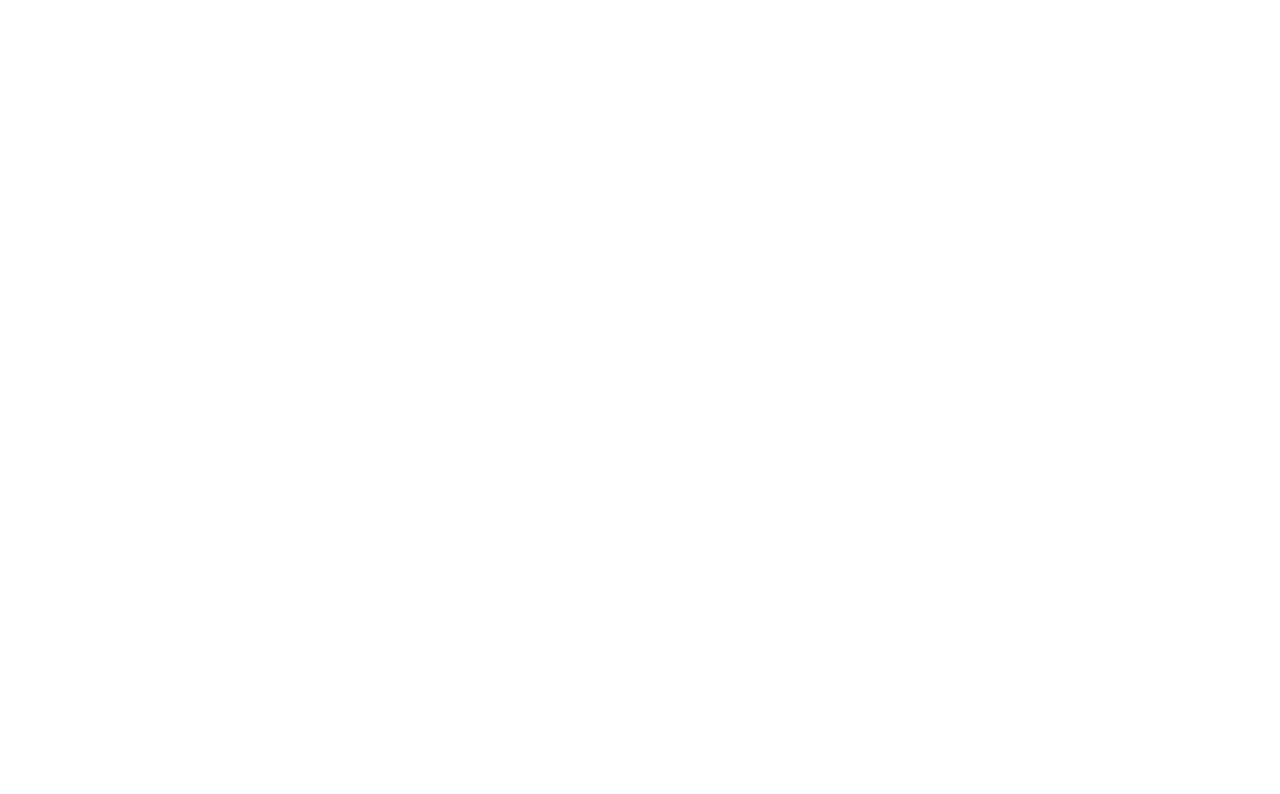
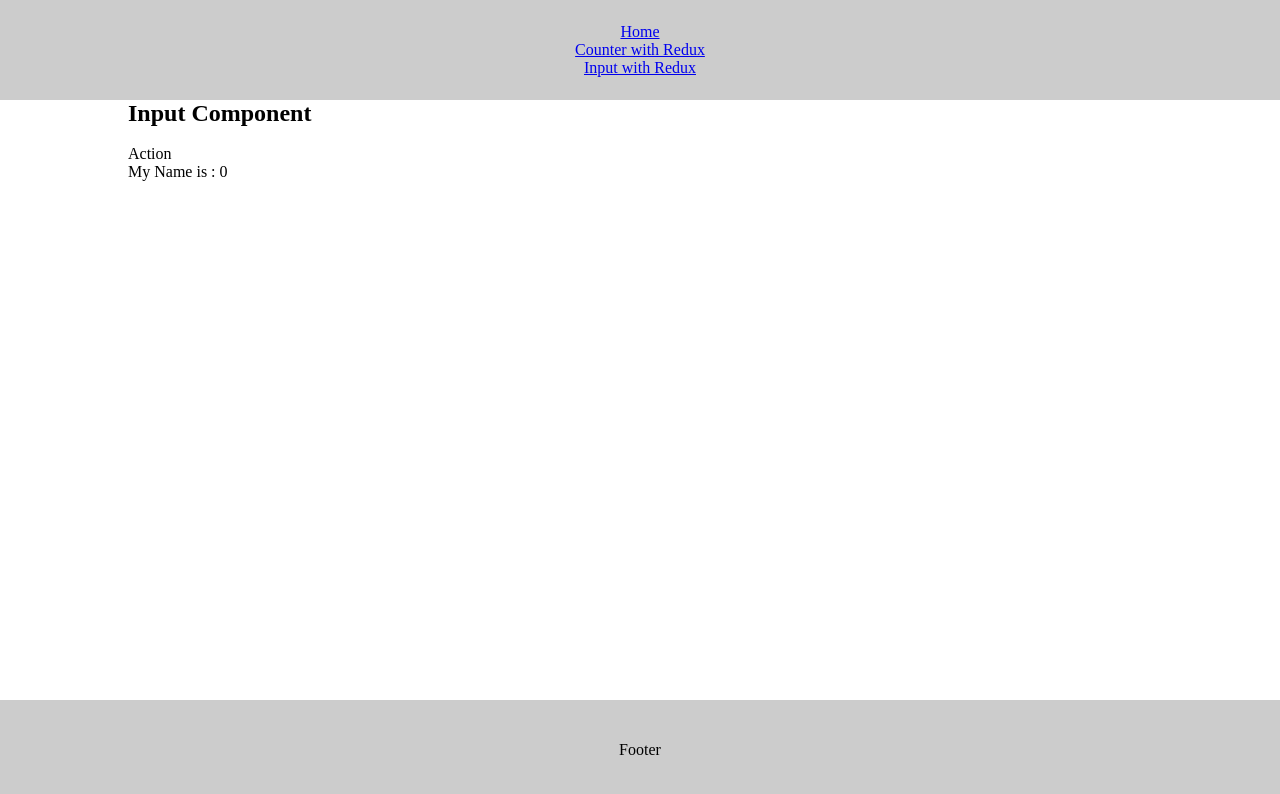
Before and after one commit to sathishvisar/react-redux-example, a React (Create React App) app: page /input in a window 1280 px wide. Shown: the top 794 px of the page. Built offline with nearby package versions, Linux system fonts and the light colour scheme.

Commit message:
input with redux is done.

```diff
--- a/src/App.js
+++ b/src/App.js
@@ -9,6 +9,7 @@ import Home from './views/Home'
 
 // Componets
 import CounterContainer from './components/counter/CounterContainer'
+import InputContainer from './components/input/InputContainer'
 
 // Containers
 import GeneralContainer from './layout/GeneralContainer'
@@ -37,6 +38,7 @@ class App extends React.Component{
                         <Switch history={customHistory}>
                             <Route path="/" exact={true} render={defaultLayout(Home)} />
                             <Route path="/counter" render={defaultLayout(CounterContainer)} />
+                            <Route path="/input" render={defaultLayout(InputContainer)} />
                         </Switch>
                     </BrowserRouter>
                 </Provider>
--- a/src/Layout/general/Header.js
+++ b/src/Layout/general/Header.js
@@ -8,6 +8,7 @@ class Header extends React.Component{
                 <ul>
                     <li><Link to="/">Home</Link></li>
                     <li><Link to="/counter">Counter with Redux</Link></li>
+                    <li><Link to="/input">Input with Redux</Link></li>
                 </ul>
             </header>
         )
--- /dev/null
+++ b/src/components/input/Input.js
@@ -0,0 +1,42 @@
+import React from 'react';
+import PropTypes from 'prop-types';
+import './Input.scss';
+
+
+class Input extends React.Component{
+
+    constructor(){
+        super()
+        this.handleClick = this.handleClick.bind(this);
+    }
+
+    handleClick(event){
+
+    }
+
+    render(){
+
+        return(
+            <React.Fragment>
+                <h2>Input Component</h2>
+                <br/>
+                <div className={"inputSection"}>
+                    {/* <input type="text" onChange={this.props.input()} /> */}
+                    <span onClick={() => this.props.input()}> Action </span>
+                </div>
+                <span>My Name is : { this.props.typing } </span>
+            </React.Fragment>
+        )
+    }
+
+}
+
+
+Input.propTypes = {
+    config: PropTypes.shape({
+      theme: PropTypes.string,
+    }),
+    input: PropTypes.func
+};
+
+export default Input;
--- /dev/null
+++ b/src/components/input/Input.scss
@@ -0,0 +1,5 @@
+input[type="text"] {
+    border: 1px solid #cccccc;
+    padding: 10px;
+    border-radius: 4px;
+}
--- /dev/null
+++ b/src/components/input/InputContainer.js
@@ -0,0 +1,28 @@
+
+import { connect } from "react-redux";
+import { input } from "../../store/actions/inputActions";
+
+import Input from './Input';
+
+const mapStateToProps = (state, ownProps) => {
+  console.log(state) // state
+  console.log(ownProps) // {}
+  return {
+    typing: state.typing
+  }
+};
+
+const mapDispatchToProps = dispatch => {
+  return {
+    input: (options) => {
+      dispatch(input(options))
+    }
+  }
+};
+
+const InputContainer = connect(
+  mapStateToProps,
+  mapDispatchToProps
+)(Input);
+
+export default InputContainer;
--- /dev/null
+++ b/src/store/actions/inputActions.js
@@ -0,0 +1,7 @@
+export const INPUTVAL = 'INPUTVAL';
+
+export const input = () => {
+    return {
+        type: INPUTVAL
+    }
+}
--- a/src/store/reducers/index.js
+++ b/src/store/reducers/index.js
@@ -1,8 +1,10 @@
 import { combineReducers } from "redux";
 import { counter } from "./counter";
+import { typing } from './input';
 
 const rootReducer = combineReducers({
-  counter
+  counter,
+  typing
 });
 
 export default rootReducer;
--- /dev/null
+++ b/src/store/reducers/input.js
@@ -0,0 +1,12 @@
+
+import { INPUTVAL } from "../actions/inputActions";
+
+
+export const typing = (state = 0, action) => {
+  switch (action.type) {
+    case INPUTVAL:
+      return state + 1
+    default:
+      return state;
+  }
+};
```
